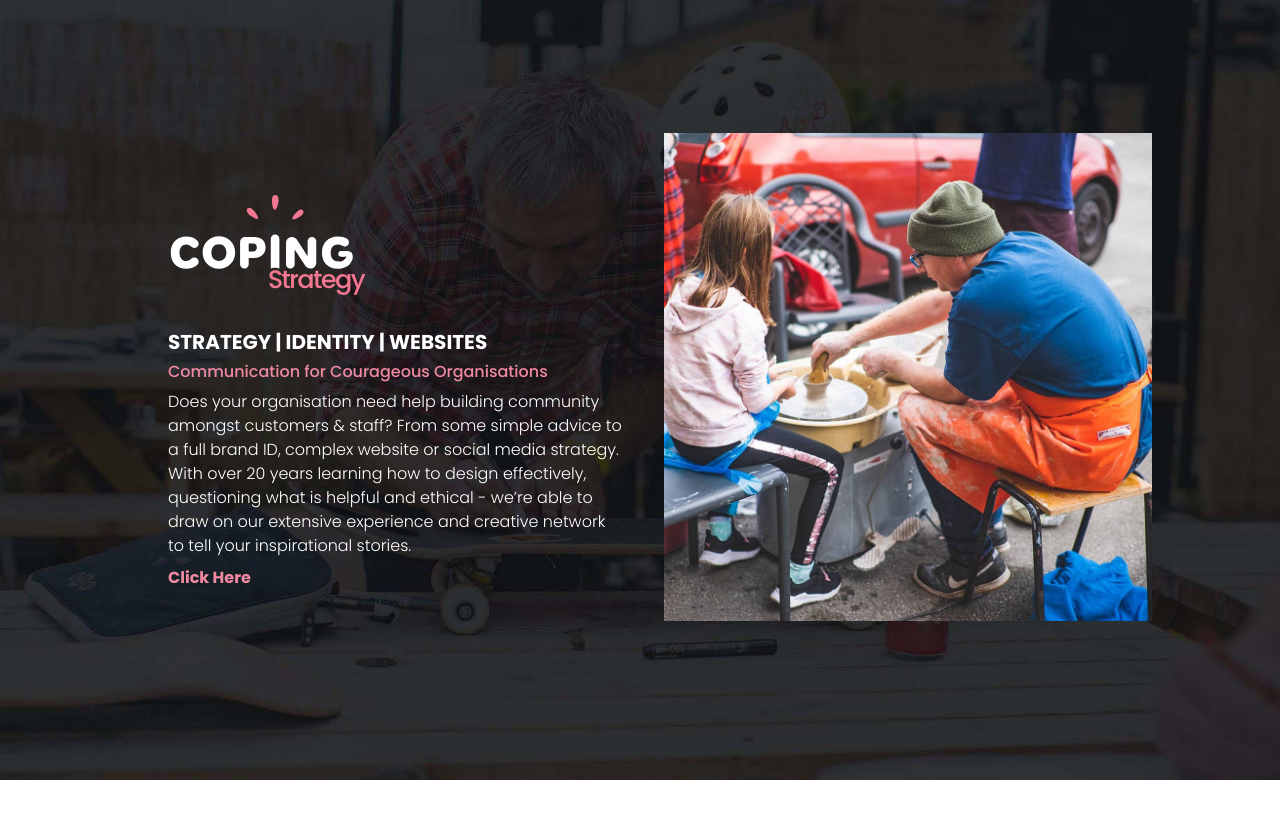
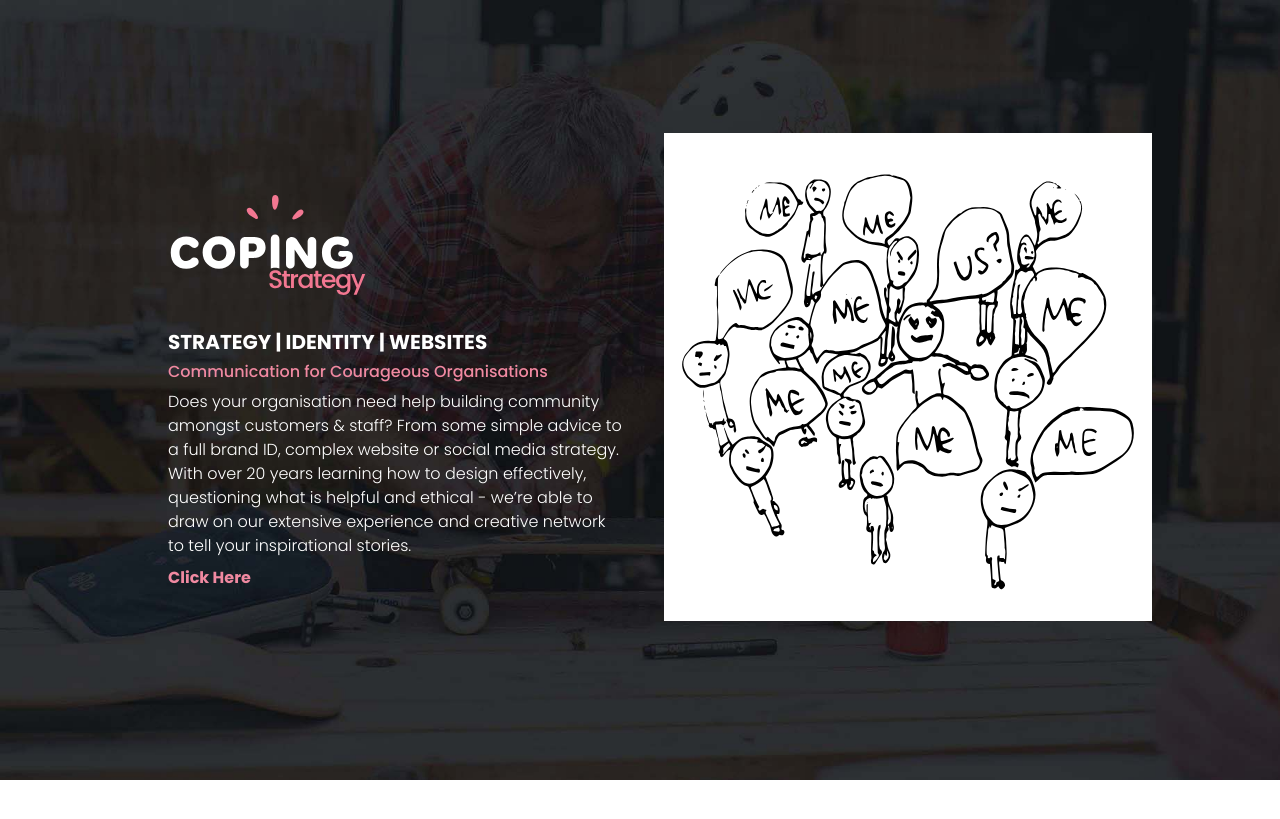
Before and after one commit to WilHesk/coping2023, a Next.js app: page / in a window 1280 px wide. Shown: the part 1620-2439 px from the top of the page. Built offline with nearby package versions, Linux system fonts and the light colour scheme.

Commit message:
image change strategy clicker

```diff
--- a/components/TestComponent.jsx
+++ b/components/TestComponent.jsx
@@ -10,7 +10,7 @@ const TextComponent = ({ img, logo, title, subtitle, body, ctaText, flipImage })
                     alt={img.alt}
                     width='1000'
                     height='1000'
-                    className='object-contain'
+                    className='object-contain bg-white'
                 />
             </div>
             <div className='flex-1 flex justify-center flex-col px-2 sm:p-6'>
--- a/pages/index.js
+++ b/pages/index.js
@@ -31,8 +31,8 @@ export default function Home() {
       )} ctaText="Click Here" />
 
       <TestComponent img={{
-        src: '/coping-festival-partington-pots.jpg',
-        alt: 'photo of child painting at coping festival'
+        src: '/coping-strategy-what-about-us.svg',
+        alt: 'hand drawn image of lots of sad people saying me and one happy person saying us'
       }} logo={<Image
         src='/Coping-strategy-logo-white-2024.svg'
         alt='coping festival skateboarder kickflipping stairset at graystone action sports'
```
Also changed, not shown: public/coping-festival-skateboard-hippy-jump.jpg (added), public/coping-strategy-what-about-us.svg (added).
